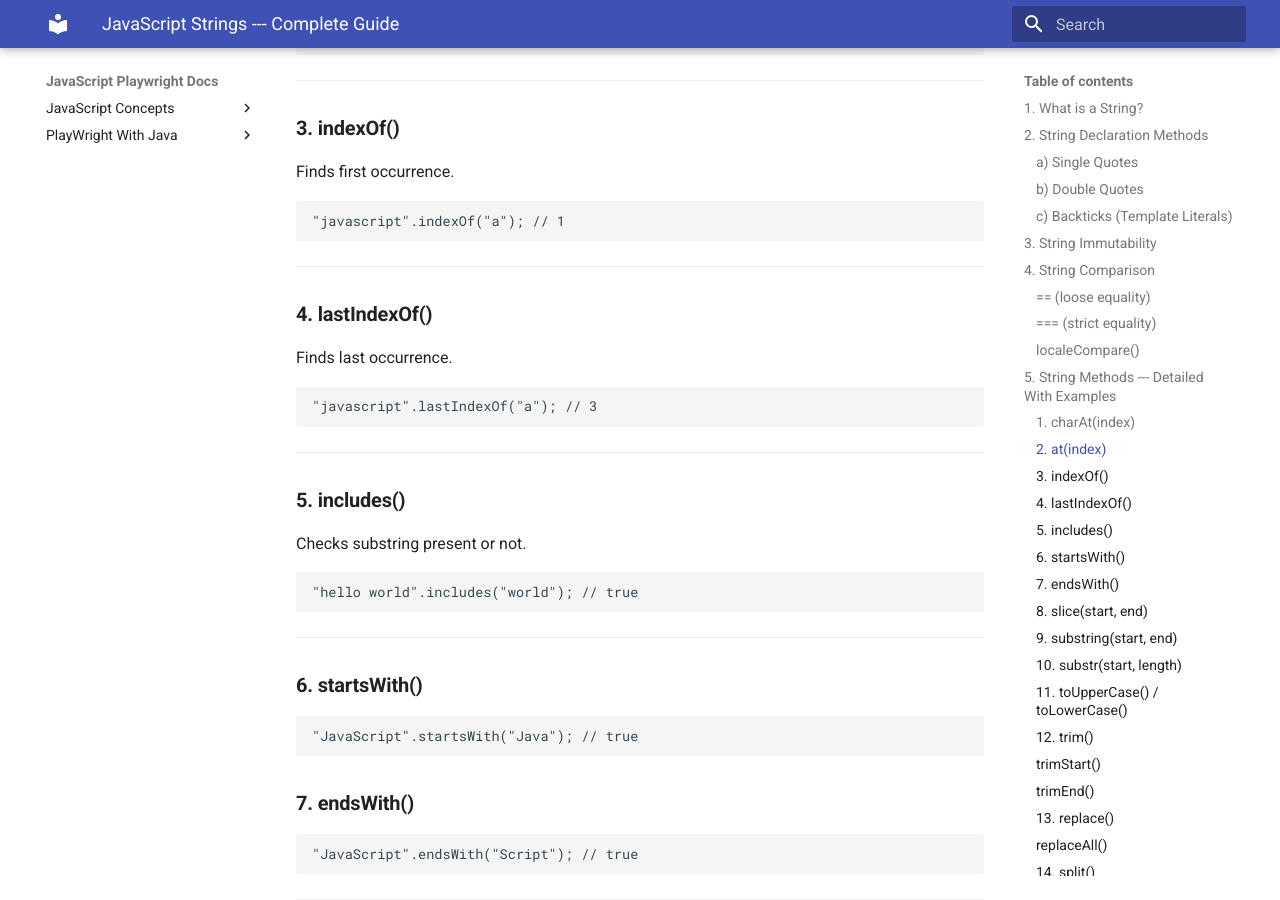
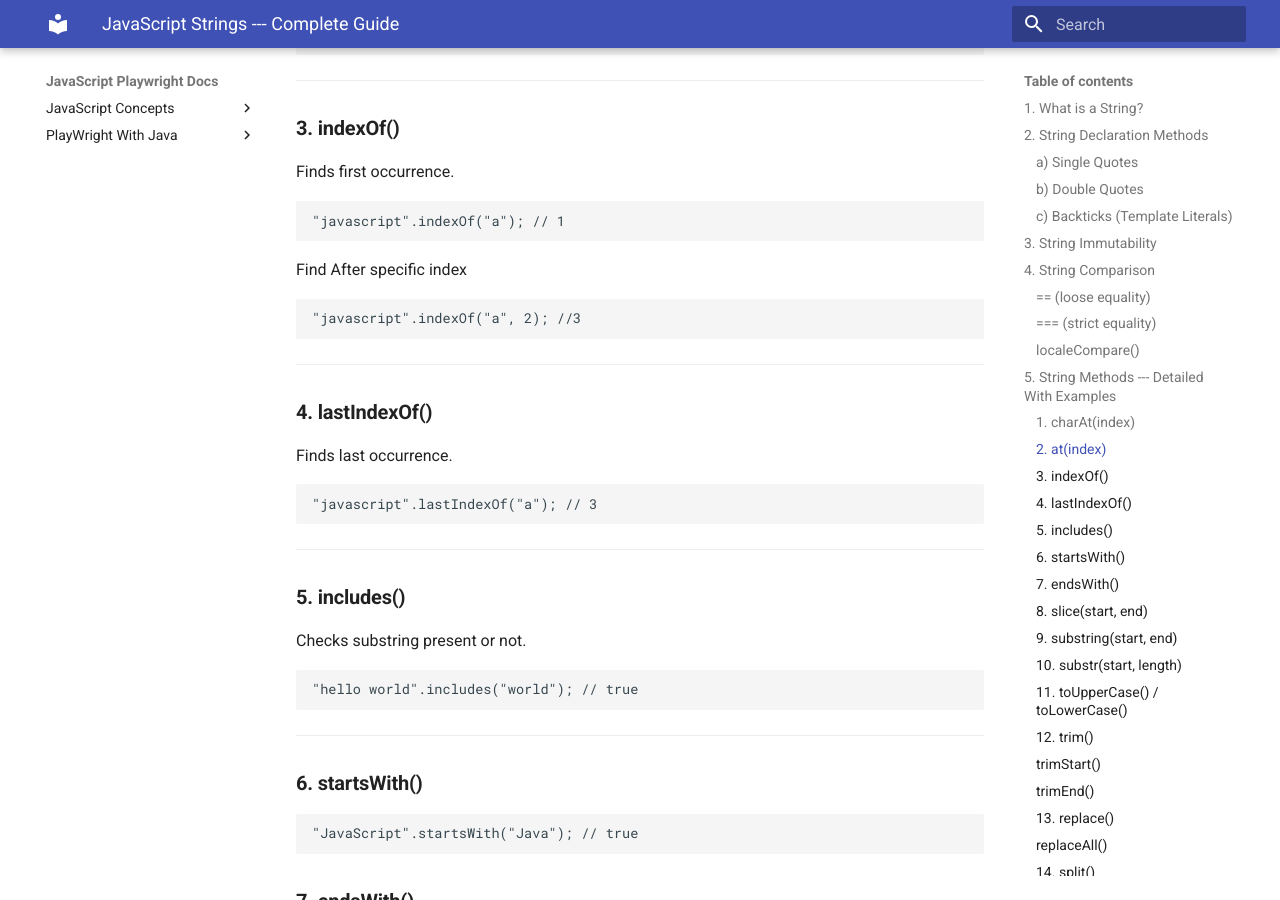
Before and after one commit to Play-Wright-course/automation-testing, an MkDocs documentation site: the page built from docs/javascriptConcepts/string -in-js.md, in a window 1280 px wide and 900 px high, scrolled down 2146 px. Built offline with MkDocs 1.6.1 and Material for MkDocs 9.7.7, drawn with Linux system fonts in a browser that asks for light colours.

Commit message:
Update string -in-js.md

````diff
--- a/docs/javascriptConcepts/string -in-js.md
+++ b/docs/javascriptConcepts/string -in-js.md
@@ -115,6 +115,12 @@ Finds first occurrence.
 
 ``` js
 "javascript".indexOf("a"); // 1
+```
+
+Find After specific index
+
+``` js
+"javascript".indexOf("a", 2); //3
 ```
 
 ------------------------------------------------------------------------
````
